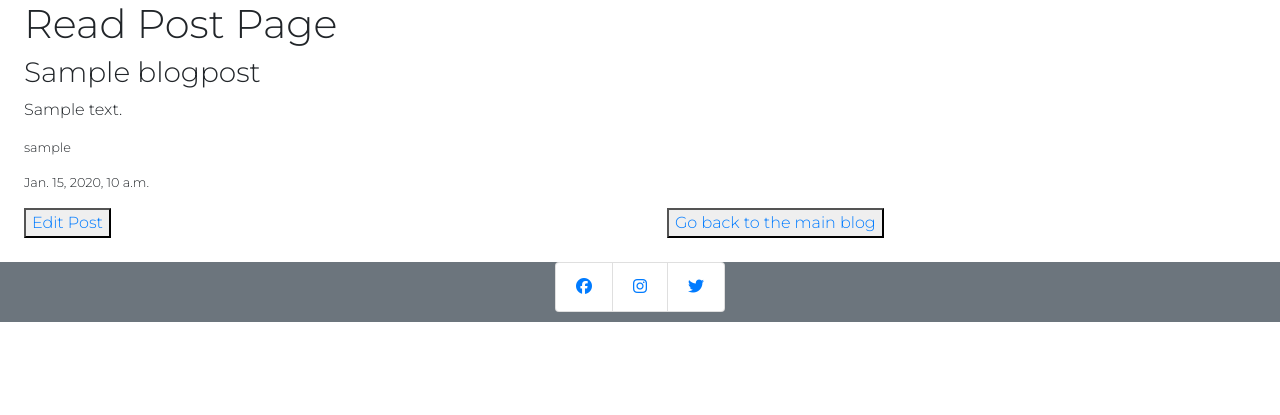
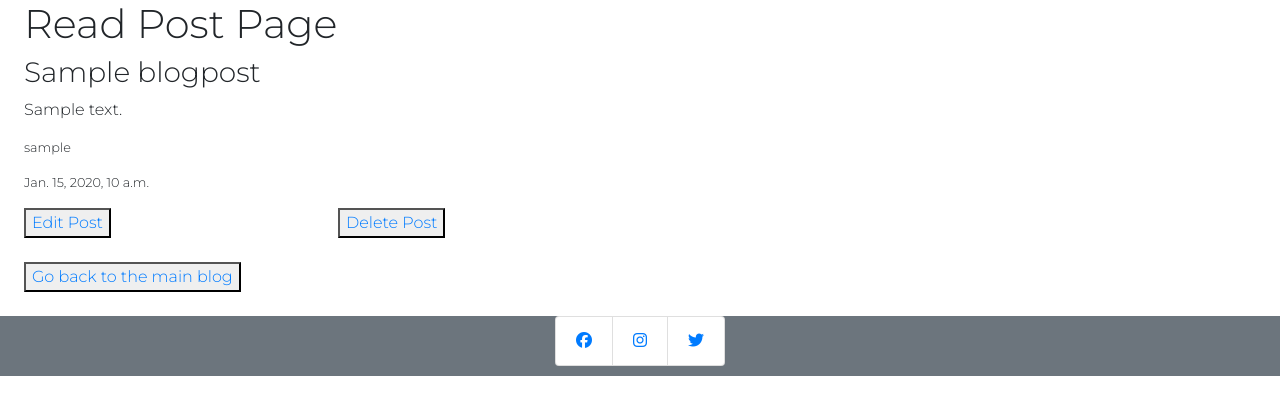
Before and after one commit to BegumDev/zafiya, a Django app: page /blog/read_post/1 in a window 1280 px wide. Shown: the part 230-645 px from the top of the page. Run offline with Django 3.2, Linux system fonts and the light colour scheme; tables that the repository leaves empty hold one stand-in row (values such as "Sample post"); some libraries are stand-ins or nearby versions.

Commit message:
Add delete post views. Come back to add some defensive code to prevent being able to edit and delete others blog posts. Also add a warning to the user before deletion of a post.

```diff
--- a/blog/templates/blog/blog.html
+++ b/blog/templates/blog/blog.html
@@ -20,7 +20,7 @@
         <small>{{ x.created_on }}</small>
         <div class="row">
             <div class="col-6">
-                <button><a href="{% url 'update_post' x.id %}">Edit Post</a></button>
+                <a href="{% url 'read_post' x.id %}">Read more</a>
             </div>
         </div>
         <hr>
--- a/blog/templates/blog/read_post.html
+++ b/blog/templates/blog/read_post.html
@@ -13,10 +13,15 @@
             <small><p>{{ post.created_on }}</p></small>
         </div>
     </div>
-    <div class="row mb-4">
+    <div class="row mb-4 w-50">
         <div class="col-6">
             <button><a href="{% url 'update_post' post.id %}">Edit Post</a></button>
         </div>
+        <div class="col-6">
+            <button><a href="{% url 'delete_post' post.id %}">Delete Post</a></button>
+        </div>
+    </div>
+    <div class="row mb-4">
         <div class="col-6">
             <button><a href="{% url 'view_blog' %}">Go back to the main blog</a></button>
         </div>
--- a/blog/urls.py
+++ b/blog/urls.py
@@ -7,4 +7,5 @@
     path('create_post/', views.create_post, name='create_post'),
     path('read_post/<int:id>', views.read_post, name='read_post'),
     path('update_post/<int:id>', views.update_post, name='update_post'),
+    path('delete_post/<int:id>', views.delete_post, name='delete_post'),
 ]
--- a/blog/views.py
+++ b/blog/views.py
@@ -107,3 +107,10 @@
       }
 
     return render(request, template, context)
+
+
+def delete_post(request, id):
+    post = BlogPost.objects.get(id=int(id))
+    post.delete()
+
+    return redirect(reverse('view_blog'))
```
